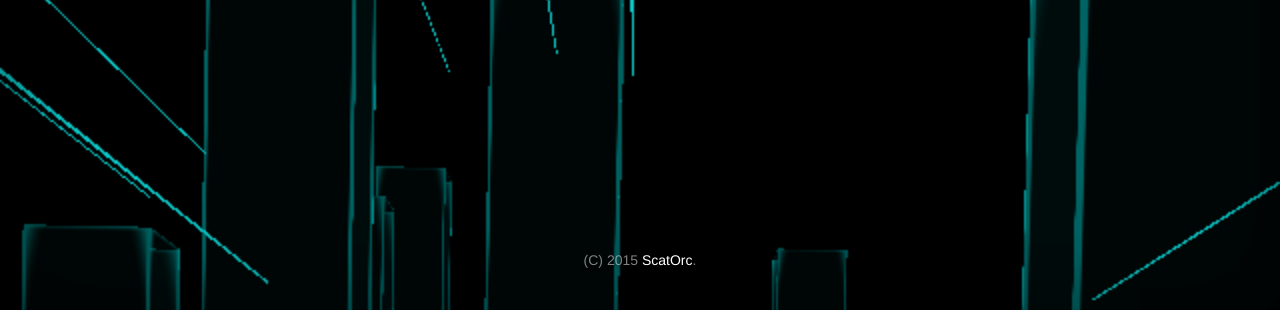
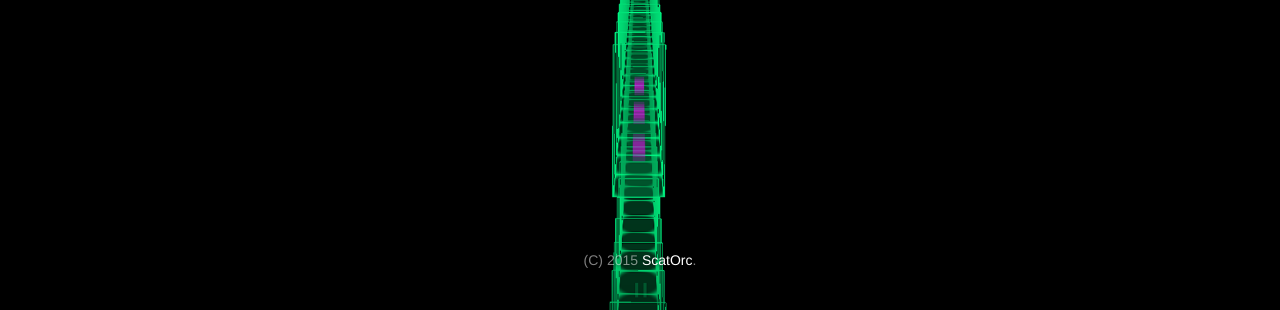
Before and after one commit to aceimnorstuvwxz/iichenbf.github.io, a plain HTML site: page ScatOrc/Niflheistla.html in a window 1280 px wide. Shown: the part 490-800 px from the top of the page. Drawn offline with Linux system fonts and the light colour scheme.

Commit message:
change bg

```diff
--- a/ScatOrc/Niflheistla2_files/cover.css
+++ b/ScatOrc/Niflheistla2_files/cover.css
@@ -33,9 +33,9 @@ body {
   color: #fff;
   text-align: center;
   text-shadow: 0 1px 3px rgba(0,0,0,.5);
-  background: url(../images/2.png) center 0;
+  background: url(../images/4.png) center 0;
   background-repeat:no-repeat;
-  background-size: cover;
+  background-size: auto 100%;
 }
 
 
```
